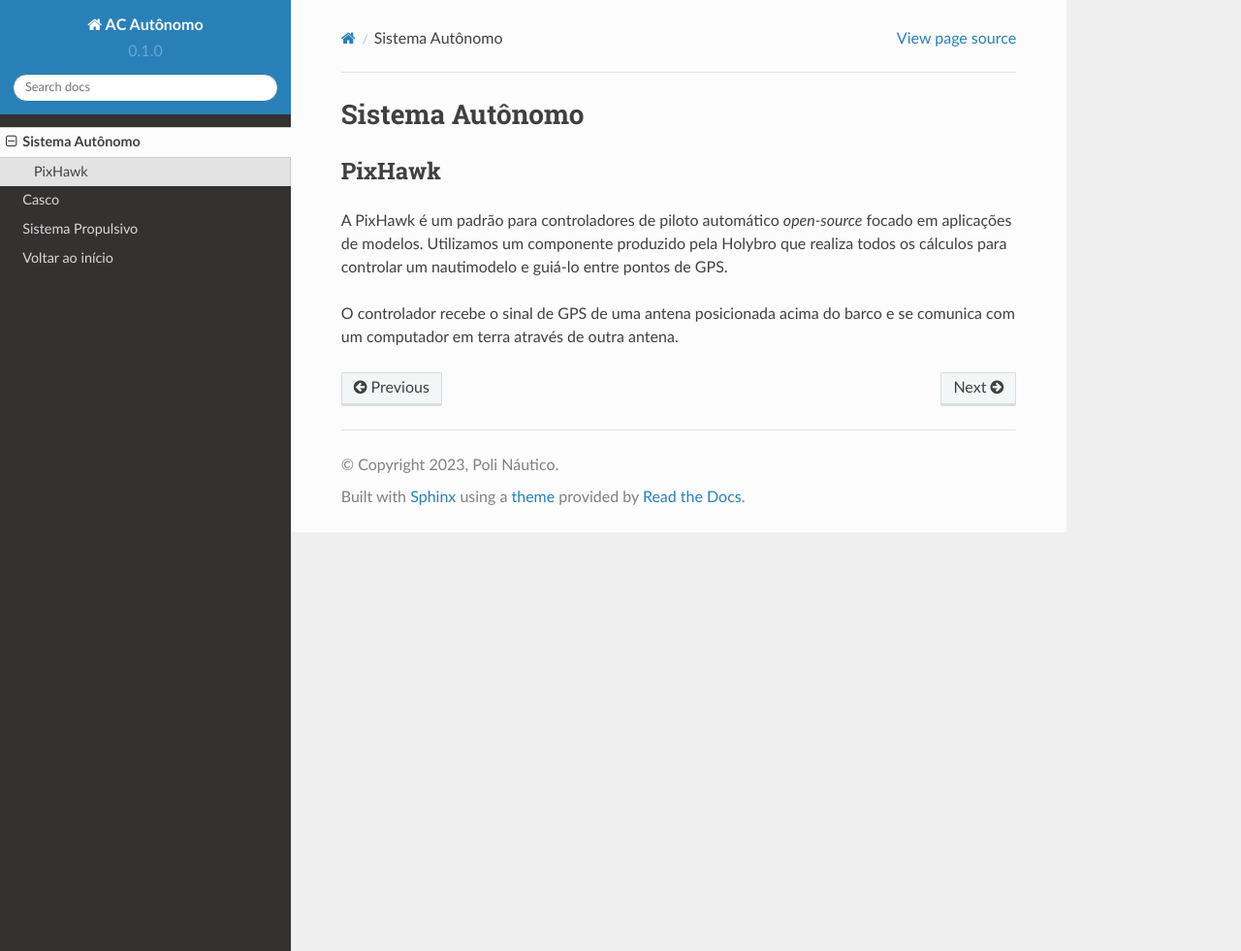
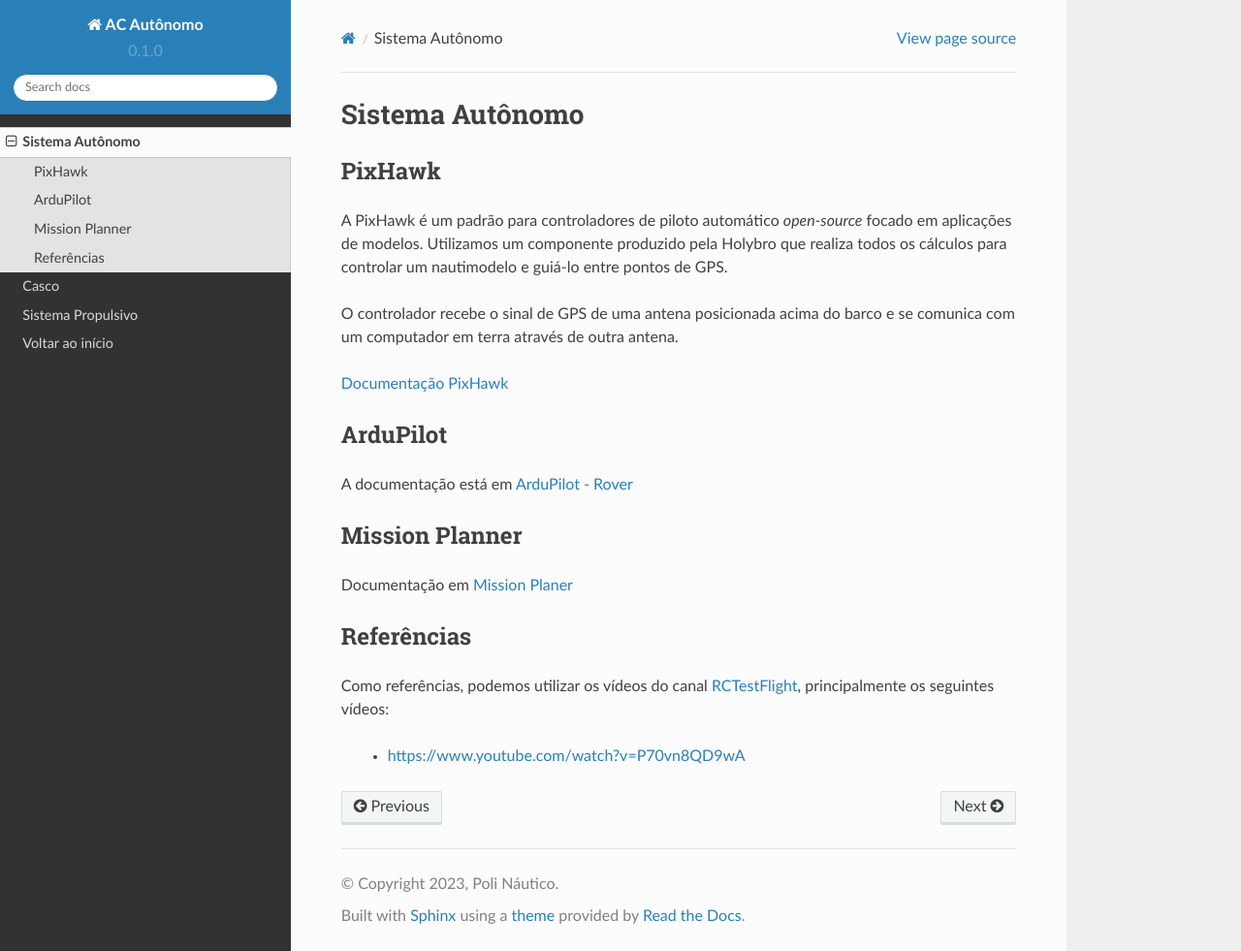
Before and after one commit to polinautico/RTD-ACAutonomo, a Sphinx documentation site: the page built from docs/source/sistema_autonomo.rst, in a window 1280 px wide and 981 px high. Shown: the whole window at 97% size. Built offline with Sphinx 7.4.7 and the Read the Docs theme 2.0.0, drawn with Linux system fonts in a browser that asks for light colours.

Commit message:
Add references for autonomous system

```diff
--- a/docs/source/sistema_autonomo.rst
+++ b/docs/source/sistema_autonomo.rst
@@ -8,3 +8,23 @@
 A PixHawk é um padrão para controladores de piloto automático *open-source* focado em aplicações de modelos. Utilizamos um componente produzido pela Holybro que realiza todos os cálculos para controlar um nautimodelo e guiá-lo entre pontos de GPS.
 
 O controlador recebe o sinal de GPS de uma antena posicionada acima do barco e se comunica com um computador em terra através de outra antena.
+
+`Documentação PixHawk <https://ardupilot.org/copter/docs/common-pixhawk-overview.html>`_
+
+ArduPilot
+-----
+
+A documentação está em `ArduPilot - Rover <https://ardupilot.org/rover/index.html>`_
+
+
+Mission Planner
+-----
+
+Documentação em `Mission Planer <https://ardupilot.org/planner/>`_
+
+Referências
+-----
+
+Como referências, podemos utilizar os vídeos do canal `RCTestFlight <https://www.youtube.com/@rctestflight/videos>`_, principalmente os seguintes vídeos:
+
+  - `<https://www.youtube.com/watch?v=P70vn8QD9wA>`_
```
